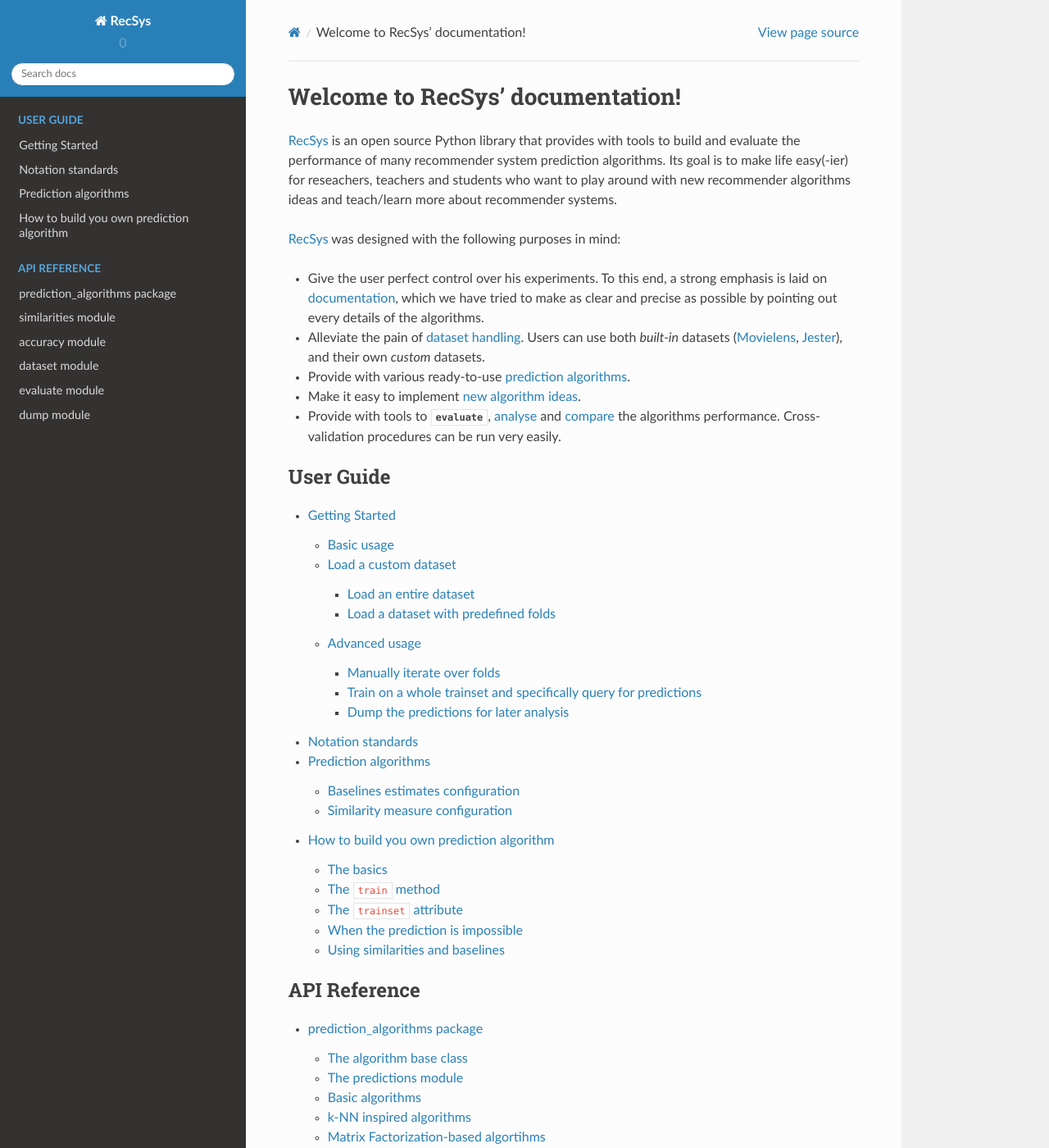
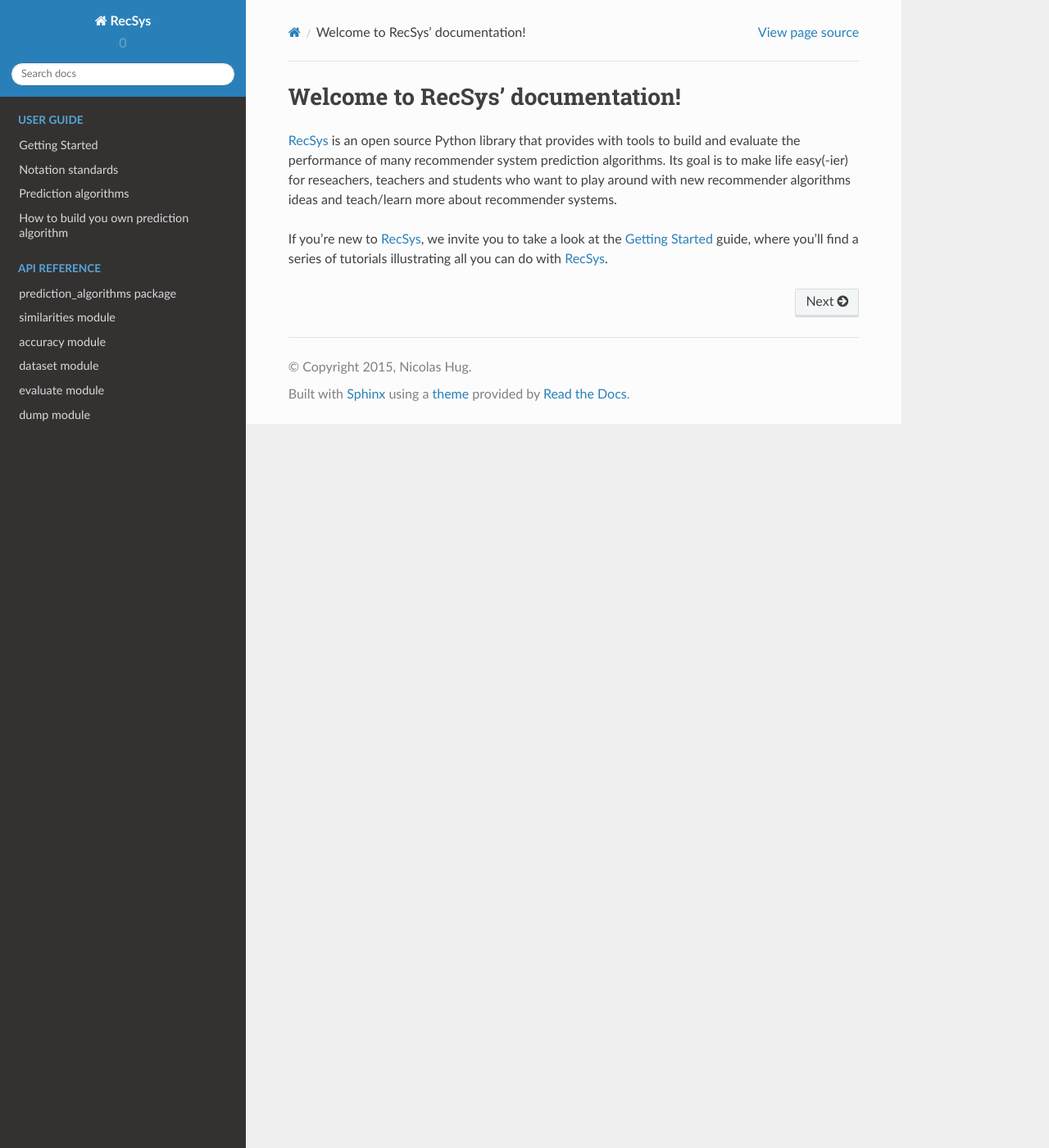
Before and after one commit to NicolasHug/Surprise, a Sphinx documentation site: the page built from doc/source/index.rst, in a window 1280 px wide and 1400 px high. Shown: the whole window at 82% size. Built offline with Sphinx 7.4.7 and the Read the Docs theme 2.0.0, drawn with Linux system fonts in a browser that asks for light colours; some of the changed text lies outside the part shown.

Commit message:
updated doc

```diff
--- a/doc/source/index.rst
+++ b/doc/source/index.rst
@@ -14,31 +14,15 @@
 for reseachers, teachers and students who want to play around with new
 recommender algorithms ideas and teach/learn more about recommender systems.
 
-`RecSys <https://nicolashug.github.io/RecSys/>`_ was designed with the
-following purposes in mind:
+If you're new to `RecSys <https://nicolashug.github.io/RecSys/>`_, we invite
+you to take a look at the :ref:`getting_started` guide, where you'll find a
+series of tutorials illustrating all you can do with  `RecSys
+<https://nicolashug.github.io/RecSys/>`_.
 
-- Give the user perfect control over his experiments. To this end, a strong
-  emphasis is laid on :ref:`documentation <index>`, which we
-  have tried to make as clear and precise as possible by pointing out every
-  details of the algorithms.
-- Alleviate the pain of :ref:`dataset handling <load_custom>`. Users can use
-  both *built-in* datasets
-  (`Movielens <http://grouplens.org/datasets/movielens/>`_,
-  `Jester <http://eigentaste.berkeley.edu/dataset/>`_), and their own *custom*
-  datasets.
-- Provide with various ready-to-use :ref:`prediction
-  algorithms <prediction_algorithms_package>`.
-- Make it easy to implement :ref:`new algorithm
-  ideas <building_custom_algo>`.
-- Provide with tools to :func:`evaluate <recsys.evaluate.evaluate>`, `analyse
-  <http://nbviewer.jupyter.org/github/NicolasHug/RecSys/tree/master/examples/notebooks/KNNBasic_analysis.ipynb/>`_
-  and `compare
-  <http://nbviewer.jupyter.org/github/NicolasHug/RecSys/tree/master/examples/notebooks/Compare.ipynb/>`_
-  the algorithms performance. Cross-validation procedures can be run very
-  easily.
 
 .. toctree::
    :caption: User Guide
+   :hidden:
 
    getting_started
    notation_standards
@@ -49,6 +33,7 @@
 .. toctree::
    :maxdepth: 2
    :caption: API Reference
+   :hidden:
 
    prediction_algorithms_package
    similarities
@@ -56,11 +41,3 @@
    dataset
    evaluate
    dump
-
-
-Indices and tables
-------------------
-
-* :ref:`genindex`
-* :ref:`modindex`
-* :ref:`search`
```
